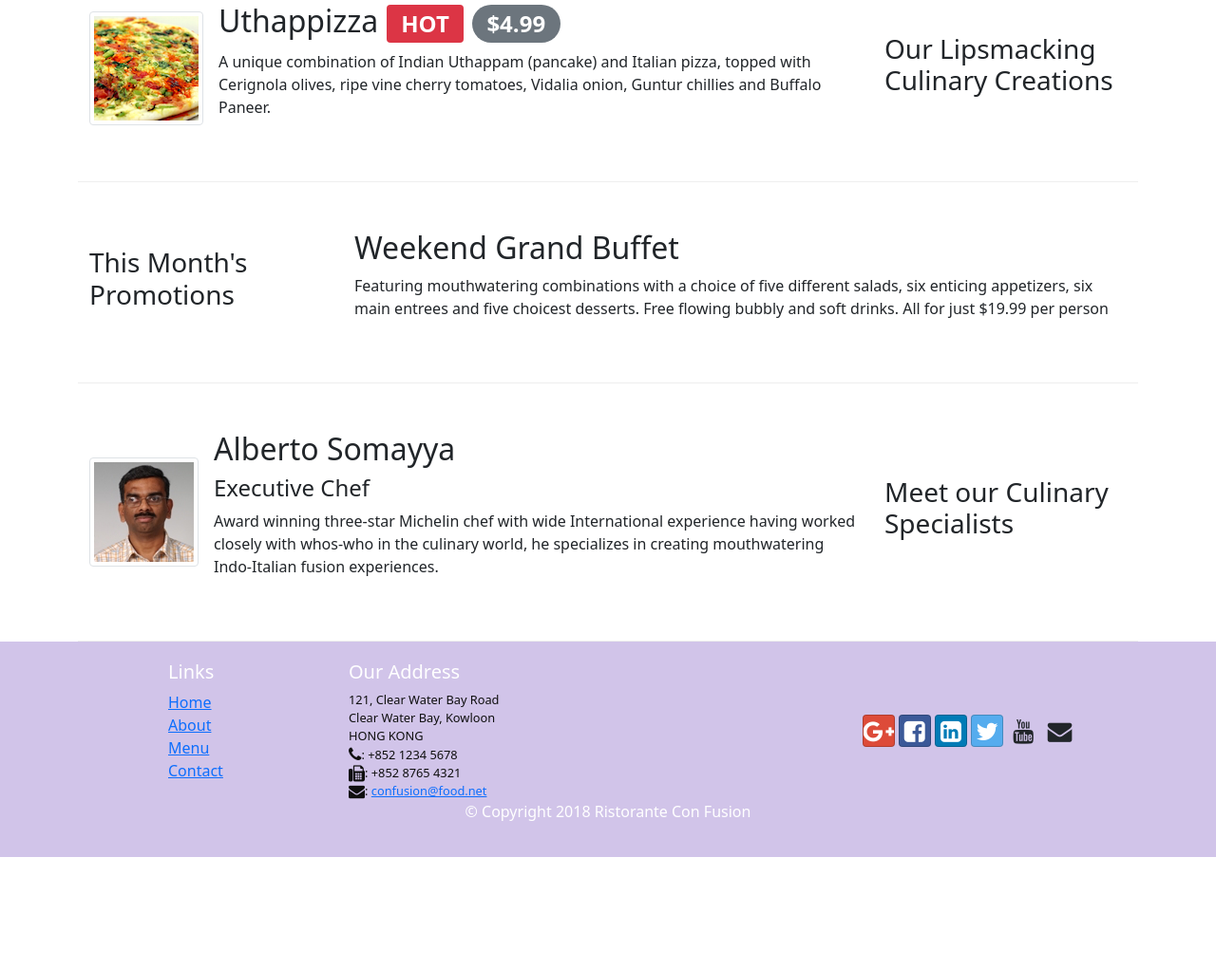
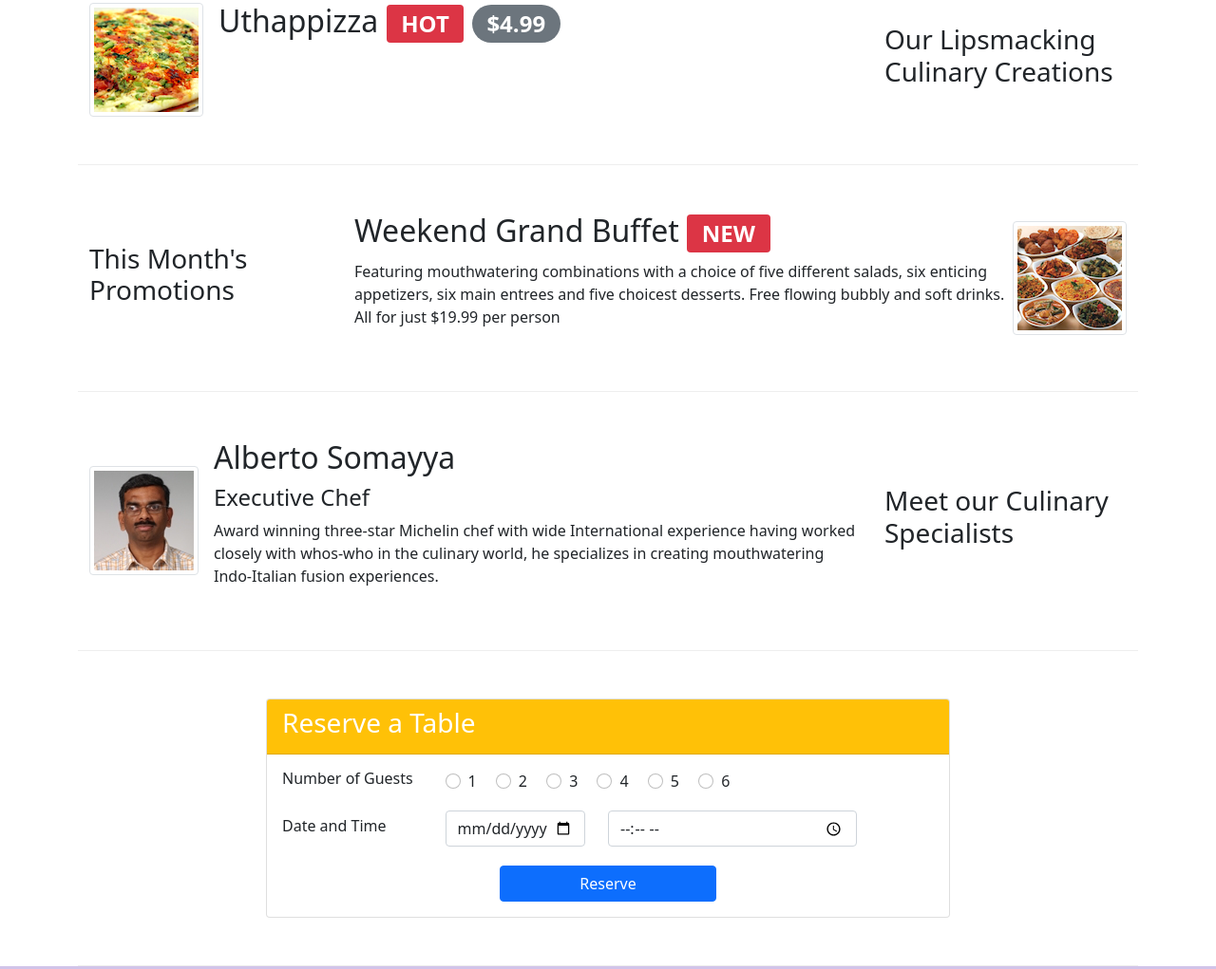
Before and after one commit to Mittal-web/Bootstrap-Assignment-1, a website: page index.html in a window 1280 px wide. Shown: the part 381-1402 px from the top of the page at 95% size. Before the commit the page ends 1284 px from the top, so only its background shows below. Drawn offline with nearby package versions, Linux system fonts and the light colour scheme.

Commit message:
Assignment-2

```diff
--- a/index.html
+++ b/index.html
@@ -78,8 +78,15 @@
               your culinary senses!
             </p>
           </div>
-          <div class="col-12 col-sm-6 align-self-center">
+          <div class="col-12 col-sm-3 align-self-center">
             <img src="./img/logo.png" class="img-fluid" />
+          </div>
+          <div class="col-12 col-sm-3 align-self-center">
+            <a class="d-grid d-block text-decoration-none" href="#r-btn">
+              <button type="button" class="btn btn-warning p-3">
+                Reserve Table
+              </button>
+            </a>
           </div>
         </div>
       </div>
@@ -104,7 +111,7 @@
                   >$4.99</span
                 >
               </h2>
-              <p>
+              <p class="d-none s-sm-block">
                 A unique combination of Indian Uthappam (pancake) and Italian
                 pizza, topped with Cerignola olives, ripe vine cherry tomatoes,
                 Vidalia onion, Guntur chillies and Buffalo Paneer.
@@ -119,13 +126,25 @@
           <h3>This Month's Promotions</h3>
         </div>
         <div class="col col-sm col-md">
-          <h2>Weekend Grand Buffet</h2>
-          <p>
-            Featuring mouthwatering combinations with a choice of five different
-            salads, six enticing appetizers, six main entrees and five choicest
-            desserts. Free flowing bubbly and soft drinks. All for just $19.99
-            per person
-          </p>
+          <div class="media d-flex">
+            <div class="media-body">
+              <h2>
+                Weekend Grand Buffet <span class="badge bg-danger">NEW</span>
+              </h2>
+
+              <p class="d-none d-sm-block">
+                Featuring mouthwatering combinations with a choice of five
+                different salads, six enticing appetizers, six main entrees and
+                five choicest desserts. Free flowing bubbly and soft drinks. All
+                for just $19.99 per person
+              </p>
+            </div>
+            <img
+              src="./img/buffet.png"
+              alt="buffet"
+              class="img-thumbnail align-self-center"
+            />
+          </div>
         </div>
       </div>
 
@@ -143,12 +162,136 @@
             <div class="media-body ms-3">
               <h2>Alberto Somayya</h2>
               <h4>Executive Chef</h4>
-              <p>
+              <p class="d-none d-sm-block">
                 Award winning three-star Michelin chef with wide International
                 experience having worked closely with whos-who in the culinary
                 world, he specializes in creating mouthwatering Indo-Italian
                 fusion experiences.
               </p>
+            </div>
+          </div>
+        </div>
+      </div>
+      <div class="row row-content justify-content-center">
+        <div class="col-12 col-sm-8 justify-content-center">
+          <div class="card">
+            <div class="card-header bg-warning text-white">
+              <h3>Reserve a Table</h3>
+            </div>
+            <div class="card-body">
+              <form>
+                <div class="col-12 col-sm-12 row mb-3">
+                  <div class="col-12 col-sm-3">
+                    <h6>Number of Guests</h6>
+                  </div>
+                  <div class="col-12 col-sm-9">
+                    <div class="form-check form-check-inline">
+                      <input
+                        class="form-check-input"
+                        type="radio"
+                        name="inlineRadioOptions"
+                        id="inlineRadio1"
+                        value="option1"
+                      />
+                      <label class="form-check-label" for="inlineRadio1"
+                        >1</label
+                      >
+                    </div>
+                    <div class="form-check form-check-inline">
+                      <input
+                        class="form-check-input"
+                        type="radio"
+                        name="inlineRadioOptions"
+                        id="inlineRadio2"
+                        value="option2"
+                      />
+                      <label class="form-check-label" for="inlineRadio2"
+                        >2</label
+                      >
+                    </div>
+                    <div class="form-check form-check-inline">
+                      <input
+                        class="form-check-input"
+                        type="radio"
+                        name="inlineRadioOptions"
+                        id="inlineRadio3"
+                        value="option3"
+                      />
+                      <label class="form-check-label" for="inlineRadio3"
+                        >3</label
+                      >
+                    </div>
+                    <div class="form-check form-check-inline">
+                      <input
+                        class="form-check-input"
+                        type="radio"
+                        name="inlineRadioOptions"
+                        id="inlineRadio3"
+                        value="option3"
+                      />
+                      <label class="form-check-label" for="inlineRadio3"
+                        >4</label
+                      >
+                    </div>
+                    <div class="form-check form-check-inline">
+                      <input
+                        class="form-check-input"
+                        type="radio"
+                        name="inlineRadioOptions"
+                        id="inlineRadio3"
+                        value="option3"
+                      />
+                      <label class="form-check-label" for="inlineRadio3"
+                        >5</label
+                      >
+                    </div>
+                    <div class="form-check form-check-inline">
+                      <input
+                        class="form-check-input"
+                        type="radio"
+                        name="inlineRadioOptions"
+                        id="inlineRadio3"
+                        value="option3"
+                      />
+                      <label class="form-check-label" for="inlineRadio3"
+                        >6</label
+                      >
+                    </div>
+                  </div>
+                </div>
+                <div class="col-12 row mb-3">
+                  <!-- <div class="form-group row"> -->
+                  <label
+                    for="date"
+                    class="col-12 col-sm-3 col-md-3 col-form-label"
+                    ><h6>Date and Time</h6></label
+                  >
+                  <div class="col-3 col-sm-4 col-md-3">
+                    <input
+                      type="date"
+                      class="form-control"
+                      id="date"
+                      name="date"
+                      placeholder="Date"
+                    />
+                  </div>
+                  <div class="col-5 col-sm-5 col-md-5">
+                    <input
+                      type="time"
+                      class="form-control"
+                      id="time"
+                      name="time"
+                      placeholder="Time"
+                    />
+                    <!-- </div> -->
+                  </div>
+                </div>
+                <div class="row col-4 col-sm-4 m-auto">
+                  <button class="btn btn-primary" type="submit" id="r-btn">
+                    Reserve
+                  </button>
+                </div>
+              </form>
             </div>
           </div>
         </div>
```
